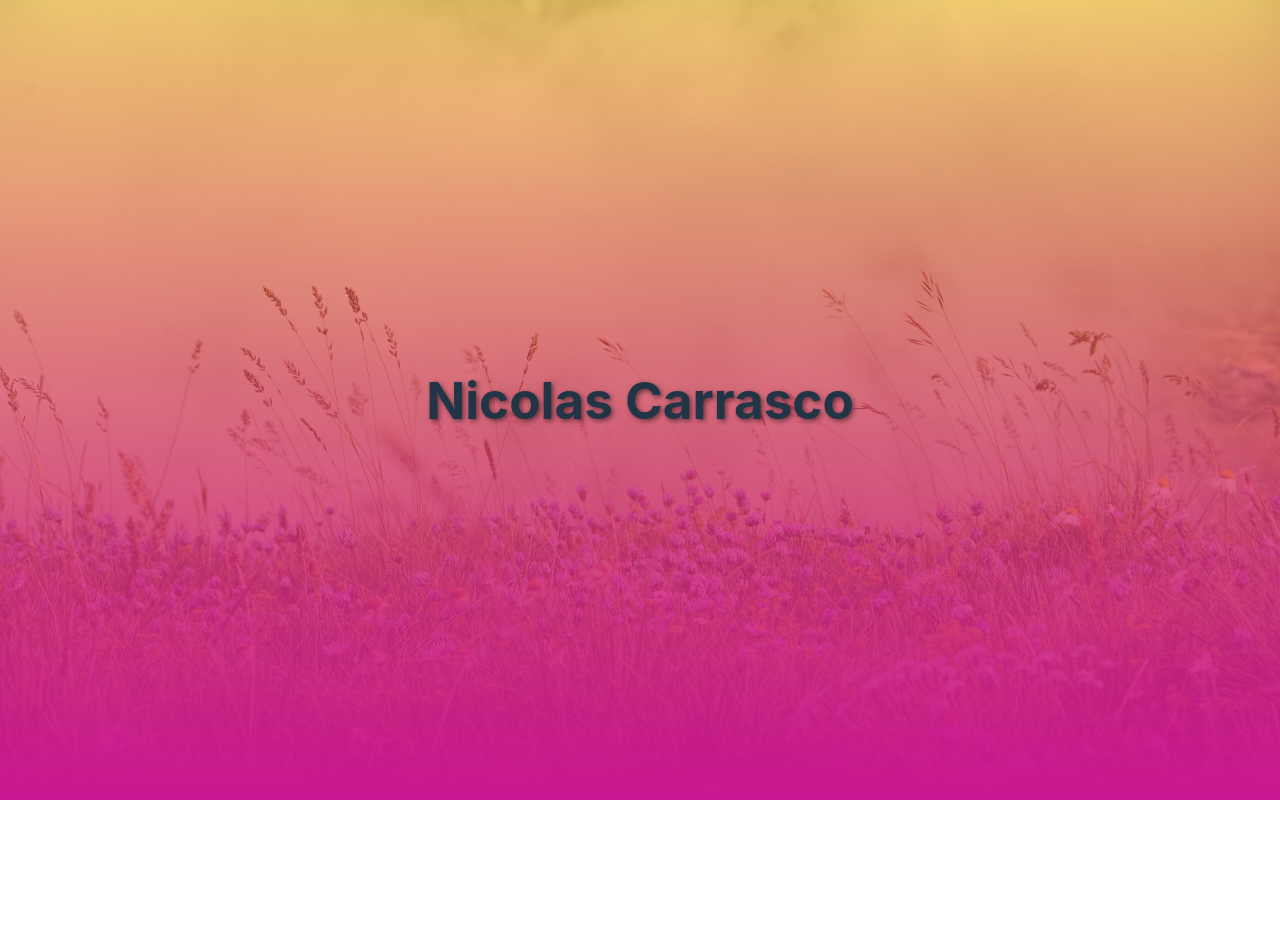
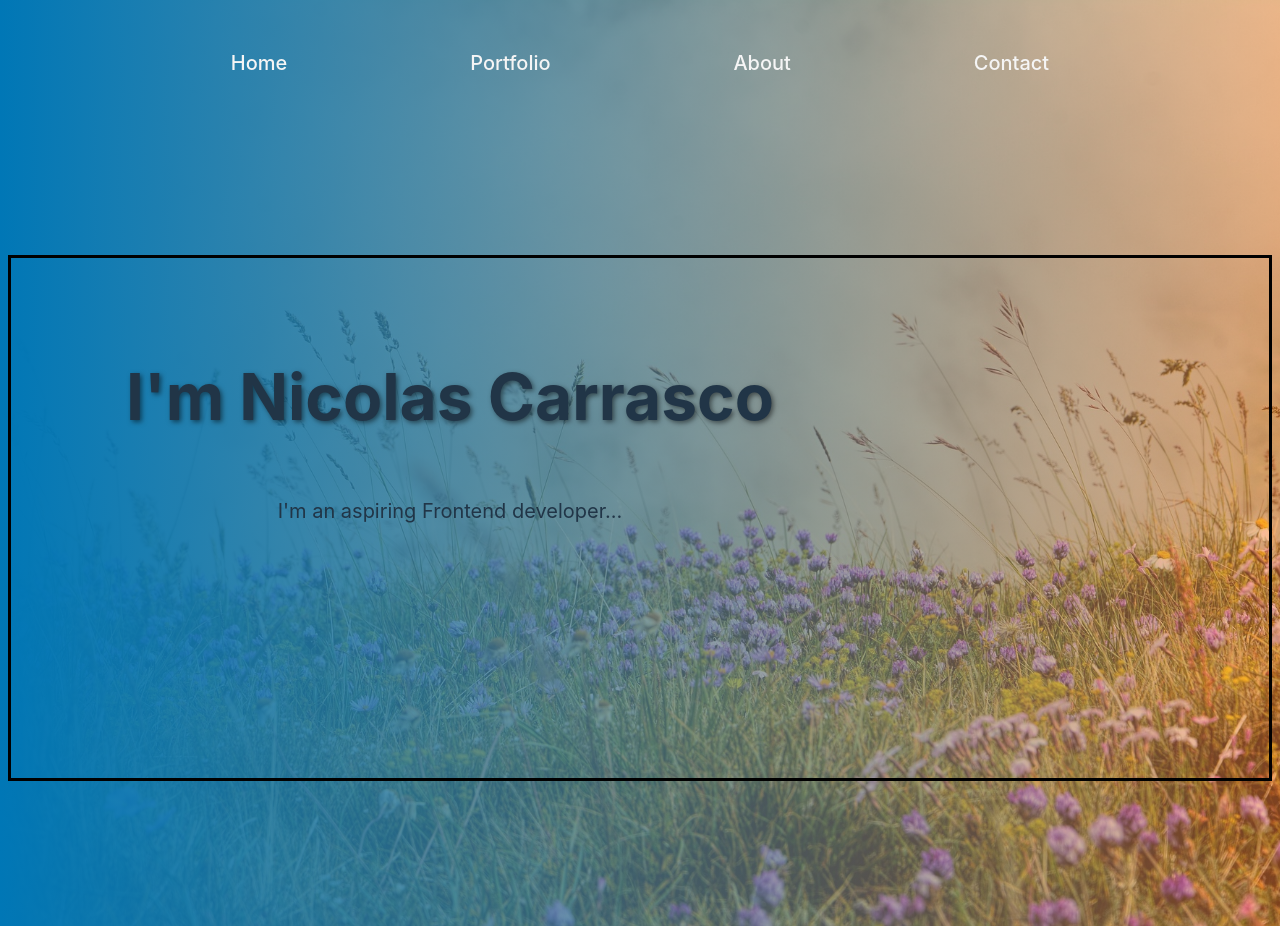
Before and after one commit to Niccar95/Portfolio, a website built with Vite: page index.html in a window 1280 px wide. Before the commit the page ends 800 px from the top, so only its background shows below. Built offline with nearby package versions, Linux system fonts and the light colour scheme.

Commit message:
portfolio struktur påbörjad

```diff
--- a/index.html
+++ b/index.html
@@ -7,7 +7,17 @@
     <title>Vite App</title>
   </head>
   <body>
-    <div id="app"></div>
+    <header id="header">
+       <nav id="header__navigation"></nav>
+    </header >
+    <main>
+      <section id="mainContainer">
+        <section id="mainContainer__presentation"></section>
+      </section>
+      <footer>
+
+      </footer>
+    </main>
     <script type="module" src="/src/js/main.js"></script>
   </body>
 </html>
--- a/src/js/main.js
+++ b/src/js/main.js
@@ -1,10 +1,36 @@
 import '../scss/style.scss'
 
-const mainContainer = document.getElementById("app");
+
+const navigation = document.getElementById("header__navigation");
+
+const navLink = document.createElement("a");
+const navLink2 = document.createElement("a");
+const navLink3 = document.createElement("a");
+const navLink4 = document.createElement("a");
+
+navigation.appendChild(navLink);
+navigation.appendChild(navLink2);
+navigation.appendChild(navLink3);
+navigation.appendChild(navLink4);
+
+navLink.setAttribute("href", "#");
+navLink2.setAttribute("href", "#");
+navLink3.setAttribute("href", "#");
+navLink4.setAttribute("href", "#");
+
+navLink.textContent = "Home";
+navLink2.textContent = "Portfolio";
+navLink3.textContent = "About";
+navLink4.textContent = "Contact";
+
+const mainContainer = document.getElementById("mainContainer");
+const presentationContainer = document.getElementById("mainContainer__presentation");
 const mainTitle = document.createElement("h1");
 
-mainContainer.appendChild(mainTitle);
+presentationContainer.appendChild(mainTitle);
 
-mainTitle.innerHTML = "Nicolas Carrasco";
+mainTitle.textContent = "I'm Nicolas Carrasco";
 
 const presentation = document.createElement("p");
+presentationContainer.appendChild(presentation);
+presentation.textContent = "I'm an aspiring Frontend developer...";
--- a/src/scss/style.scss
+++ b/src/scss/style.scss
@@ -2,11 +2,10 @@
   font-family: Inter, system-ui, Avenir, Helvetica, Arial, sans-serif;
   line-height: 1.5;
   font-weight: 400;
+  font-size: 20px;
 
   color-scheme: light dark;
   color: whitesmoke;
-  background-color: #242424;
-  text-shadow: 2px 2px 5px rgb(0, 0, 0, 0.5);
 
   font-synthesis: none;
   text-rendering: optimizeLegibility;
@@ -14,25 +13,31 @@
   -moz-osx-font-smoothing: grayscale;
   -webkit-text-size-adjust: 100%;
 
-  background-image: linear-gradient(rgba(265, 165, 0, 0.5), rgb(201, 22, 145)), url(/src/img/nature-3539665_1920.jpg);
+  background-image: linear-gradient(to left, rgba(250, 131, 52, 0.5), rgb(0, 119, 182)), url(/src/img/nature-3539665_1920.jpg);
   background-repeat: repeat;
   background-size: cover;
+}
 
+#header {
+  padding: 2em;;
 
-
+  &__navigation {
+    display: flex;
+    justify-content: space-evenly;
+    align-items: center;
+a {
+  font-weight: 500;
+  color: whitesmoke;
+  text-decoration: inherit;
+}
+a:hover {
+  color: rgb(250, 131, 52);
+}
+}
 
 }
 
-a {
-  font-weight: 500;
-  color: #646cff;
-  text-decoration: inherit;
-}
-a:hover {
-  color: #535bf2;
-}
-
-body {
+main {
   margin: 0;
   display: flex;
   place-items: center;
@@ -43,34 +48,24 @@ body {
 h1 {
   font-size: 3.2em;
   line-height: 1.1;
+  text-shadow: 2px 2px 5px rgb(0, 0, 0, 0.5);
 }
 
-#app {
-  max-width: 1280px;
+#mainContainer {
+  width: 100%;
+  display: grid;
+  grid-gap: 2em;
+  grid-template-rows: 200px 200px;
+  grid-template-columns: auto auto auto;
+  border: solid black;
   margin: 0 auto;
   padding: 2rem;
-  text-align: center;
-}
 
-.logo {
-  height: 6em;
-  padding: 1.5em;
-  will-change: filter;
-  transition: filter 300ms;
-}
-.logo:hover {
-  filter: drop-shadow(0 0 2em #646cffaa);
-}
-.logo.vanilla:hover {
-  filter: drop-shadow(0 0 2em #f7df1eaa);
-}
 
-.card {
-  padding: 2em;
-}
+  &__presentation {
+    text-align: center;
+  }
 
-.read-the-docs {
-  color: #888;
 }
 
 button {
```
